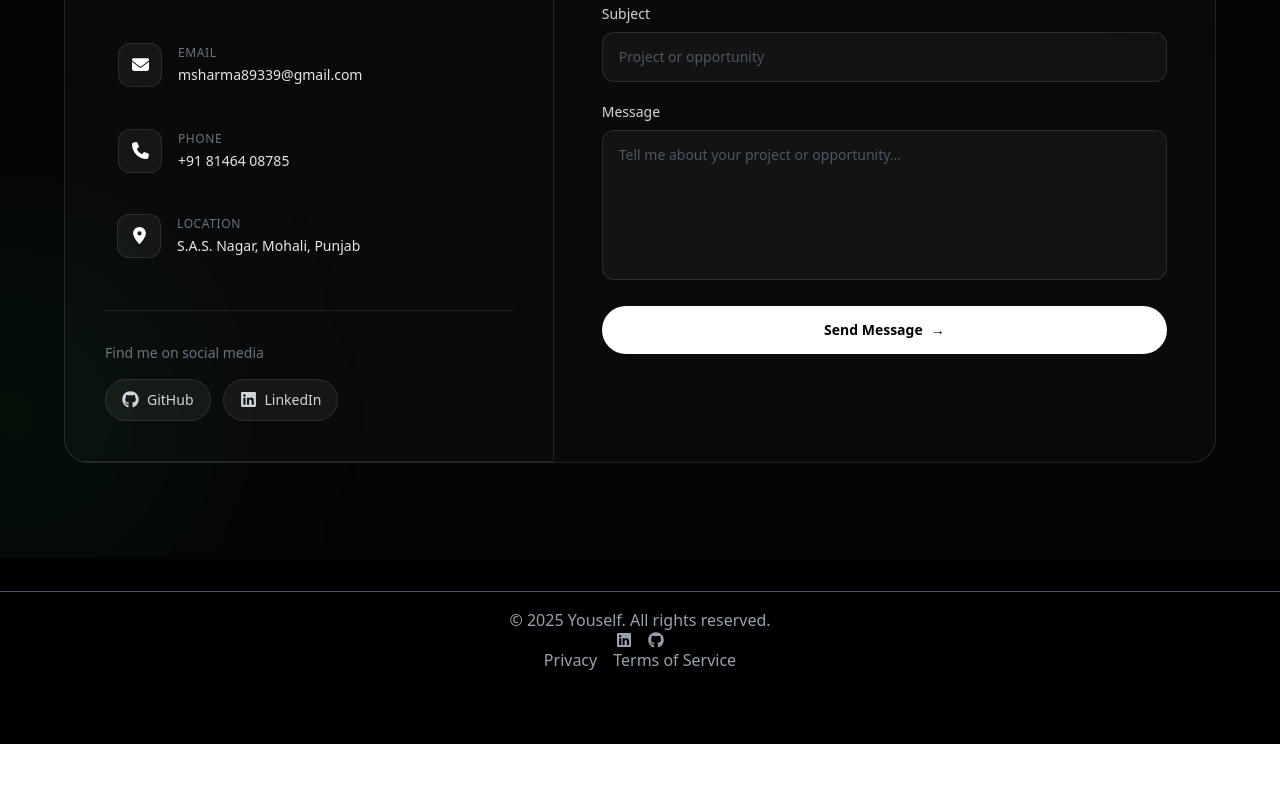
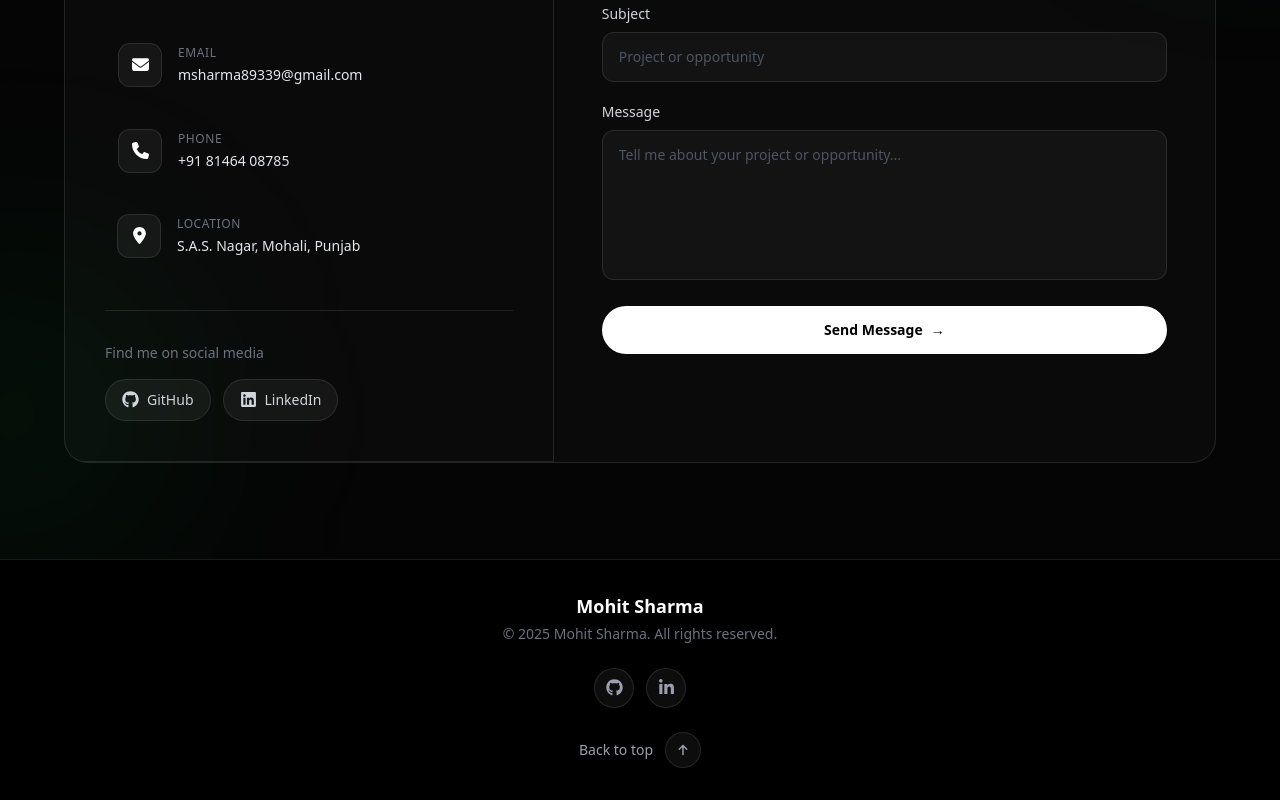
Before and after one commit to mohitt8785/MyPortFolio, a React (Vite) app: page / in a window 1280 px wide. Shown: the part 7822-8622 px from the top of the page. Before the commit the page ends 8566 px from the top, so only its background shows below. Built offline with nearby package versions, Linux system fonts and the light colour scheme.

Commit message:
update footer

```diff
--- a/src/component/Footer.jsx
+++ b/src/component/Footer.jsx
@@ -1,33 +1,61 @@
 import React from "react";
-import { FaFacebook, FaGithub, FaLinkedin, FaTwitter } from "react-icons/fa";
+import { FaGithub, FaLinkedinIn } from "react-icons/fa";
+import { FaArrowUp } from "react-icons/fa6";
 
 const Footer = () => {
+  const currentYear = new Date().getFullYear();
+
   return (
-    <footer className="py-8 text-white bg-black">
-      <div className="flex p-10 flex-col items-center justify-between pt-4 border-t border-gray-600 md:flex-row">
-        <p className="text-gray-400">
-          &copy; {new Date().getFullYear()} Youself. All rights reserved.
-        </p>
+    <footer className="border-t border-white/10 bg-black px-5 py-8 text-white sm:px-8 lg:px-16">
+      <div className="mx-auto flex max-w-7xl flex-col items-center justify-between gap-6 text-center md:flex-row md:text-left">
+        {/* Name and Copyright */}
+        <div>
+          <a
+            href="#home"
+            className="text-lg font-semibold text-white transition hover:text-green-400"
+          >
+            Mohit Sharma
+          </a>
 
-        <div className="flex my-4 space-x-4 md:my-0">
+          <p className="mt-1 text-sm text-gray-500">
+            © {currentYear} Mohit Sharma. All rights reserved.
+          </p>
+        </div>
 
+        {/* Social Links */}
+        <div className="flex items-center gap-3">
+          <a
+            href="https://github.com/mohitt8785"
+            target="_blank"
+            rel="noopener noreferrer"
+            aria-label="Visit Mohit's GitHub profile"
+            className="flex h-10 w-10 items-center justify-center rounded-full border border-white/10 bg-white/5 text-gray-400 transition duration-300 hover:-translate-y-1 hover:border-white/30 hover:bg-white hover:text-black"
+          >
+            <FaGithub size={17} />
+          </a>
 
-          <a href="https://www.linkedin.com/in/mohitsharma8785/" className="text-gray-400 hover:text-white">
-            <FaLinkedin />
-          </a>
-          <a href="https://github.com/mohitt8785" className="text-gray-400 hover:text-white">
-            <FaGithub />
+          <a
+            href="https://www.linkedin.com/in/mohitsharma8785/"
+            target="_blank"
+            rel="noopener noreferrer"
+            aria-label="Visit Mohit's LinkedIn profile"
+            className="flex h-10 w-10 items-center justify-center rounded-full border border-white/10 bg-white/5 text-gray-400 transition duration-300 hover:-translate-y-1 hover:border-white/30 hover:bg-white hover:text-black"
+          >
+            <FaLinkedinIn size={17} />
           </a>
         </div>
 
-        <div className="flex space-x-4">
-          <a href="#" className="text-gray-400 hover:text-white">
-            Privacy
-          </a>
-          <a href="#" className="text-gray-400 hover:text-white">
-            Terms of Service
-          </a>
-        </div>
+        {/* Back to Top */}
+        <a
+          href="#home"
+          className="group inline-flex items-center gap-3 text-sm text-gray-400 transition hover:text-white"
+        >
+          Back to top
+
+          <span className="flex h-9 w-9 items-center justify-center rounded-full border border-white/10 bg-white/5 transition duration-300 group-hover:-translate-y-1 group-hover:bg-white group-hover:text-black">
+            <FaArrowUp size={12} />
+          </span>
+        </a>
       </div>
     </footer>
   );
```
